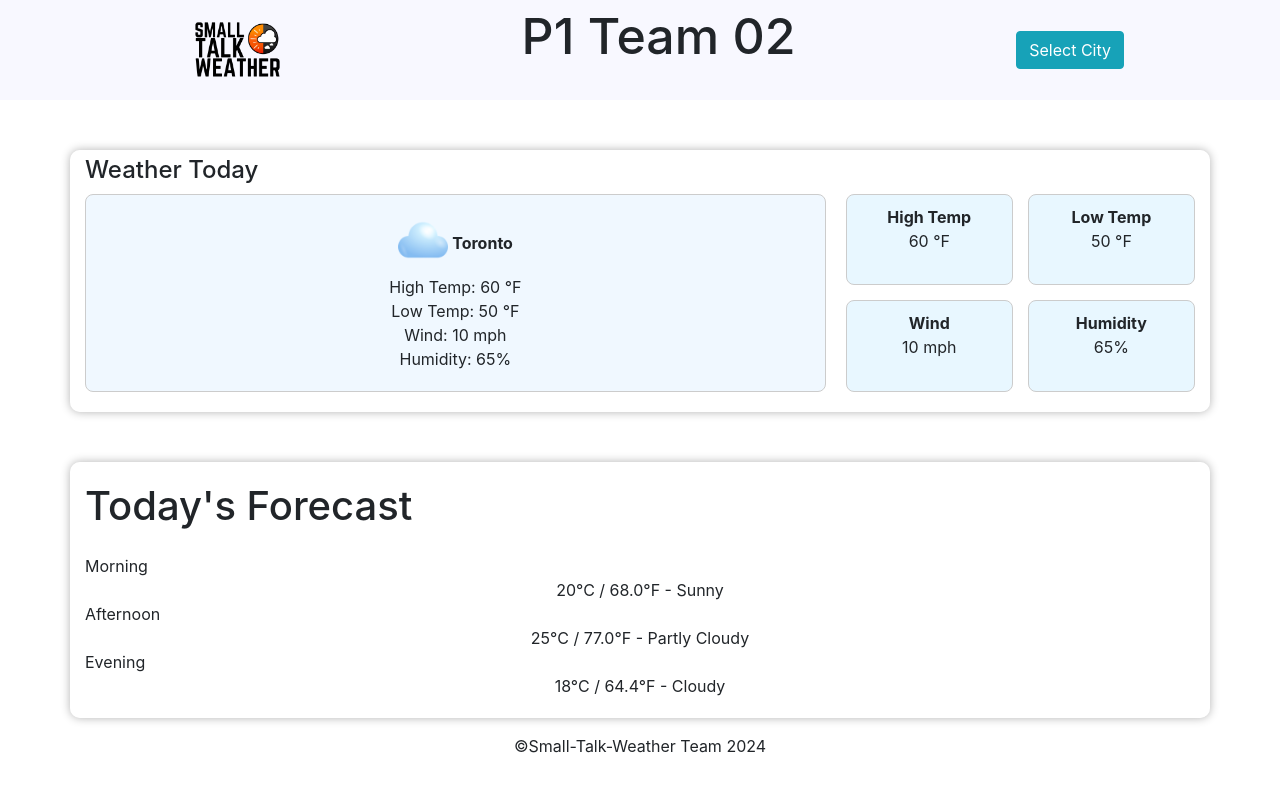
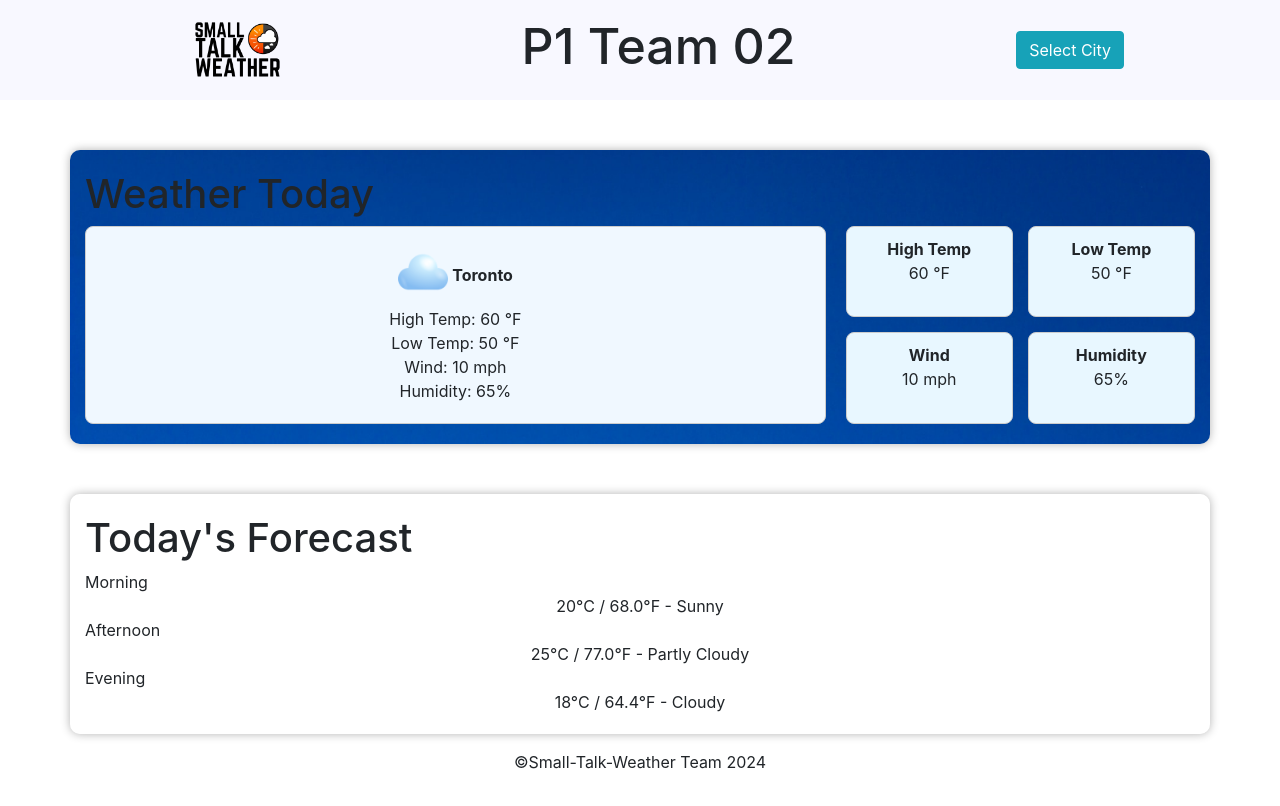
Before and after one commit to bobc04/Small-Talk-Weather, a plain HTML site: page index.html in a window 1280 px wide. Drawn offline with nearby package versions, Linux system fonts and the light colour scheme.

Commit message:
static bg for weather today, might have some code issues. Not sure if I touched other code.

```diff
--- a/assets/css/styles.css
+++ b/assets/css/styles.css
@@ -22,7 +22,6 @@ footer {
 
 h1 {
     font-size: 24px;
-    padding-bottom: 16px;
 }
 
 #teamName {
@@ -128,8 +127,8 @@ header {
     margin: auto;
 }
 
-.top-header {
-    font-size: 24px;
-    line-height: 0%;
-
+#weatherToday {
+    background-image: url('https://raw.githubusercontent.com/bobc04/Small-Talk-Weather/main/assets/images/bg/clear.png');
+    background-size: cover;
+    background-position: center;
 }
--- a/index.html
+++ b/index.html
@@ -39,7 +39,7 @@
     </header>
 
     <!-- Weather Today Container -->
-    <div class="container">
+    <div class="container" id = "weatherToday" style="background-color: red;">
         <h1 class="top-header">Weather Today</h1>
         <div class="weather-display">
 
```
